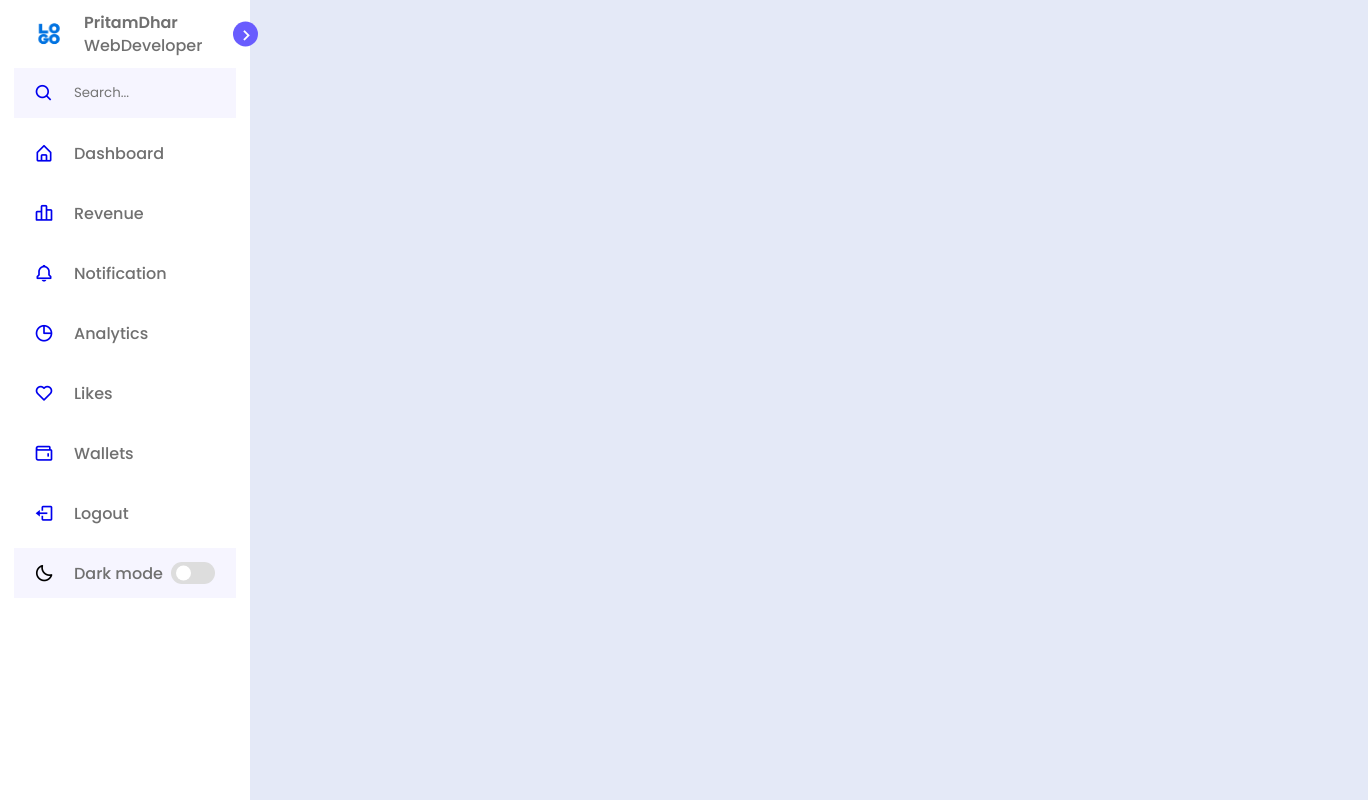
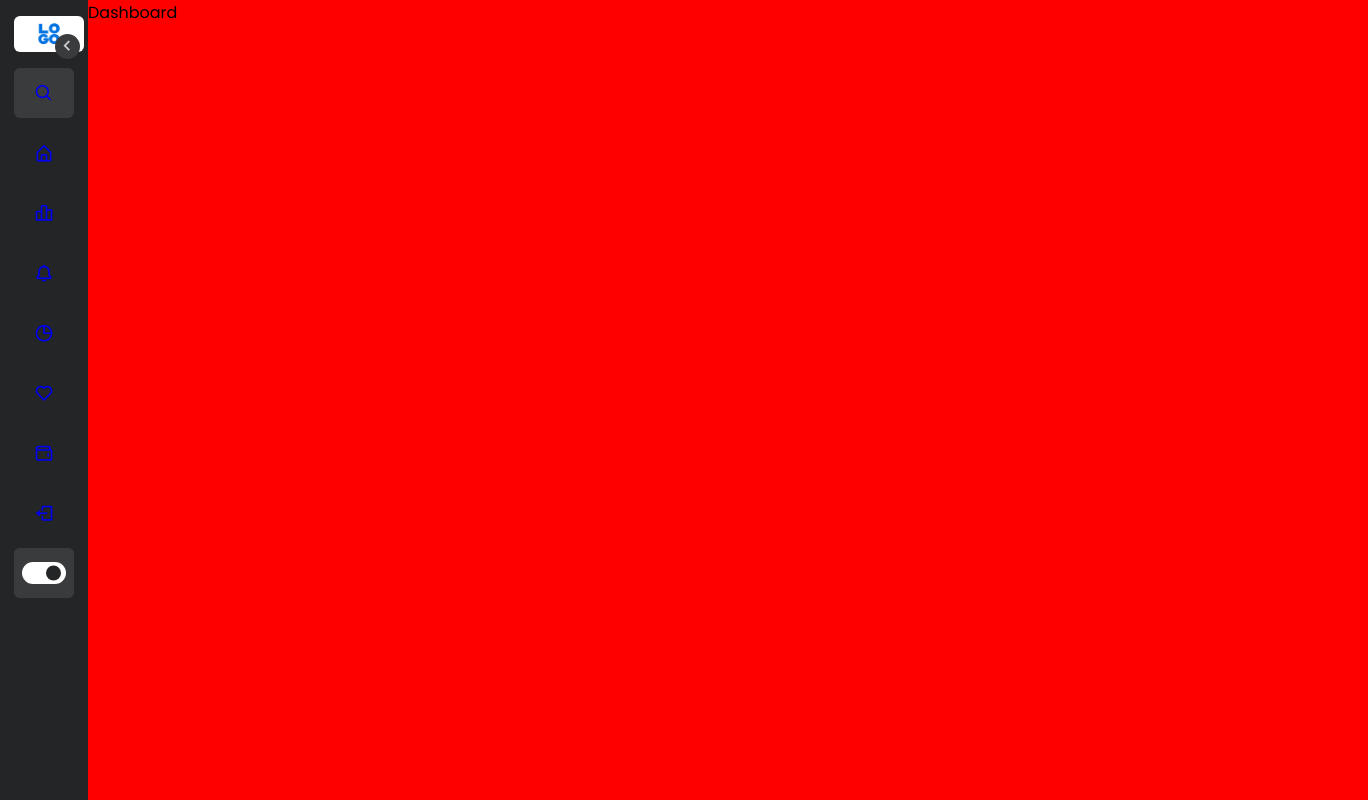
Before and after one commit to pritamdhar6468/sidebar, a plain HTML site: page index.html in a window 1280 px wide. Both pictures are taken after a click on the element 44 px from the left and 573 px from the top of the page. Shown: the whole page, 1368 px wide, since content can reach past the window. Drawn offline with nearby package versions, Linux system fonts and the light colour scheme.

Commit message:
Build interaction by using javascript

```diff
--- a/app.js
+++ b/app.js
@@ -0,0 +1,20 @@
+const body=document.querySelector('body'),
+      sidebar=body.querySelector('.sidebar'),
+      toggle=body.querySelector('.toggle'),
+      searchBtn=body.querySelector('.search-box'),
+      modeSwitch=body.querySelector('.toggle-switch'),
+      modeText=body.querySelector('.mode-text');
+
+      toggle.addEventListener("click",() =>{
+        sidebar.classList.toggle("close");
+      });
+
+      modeSwitch.addEventListener("click",() =>{
+        body.classList.toggle("dark");
+
+        if (body.classList.contains("dark")) {
+          modeText.innerText ="Light mode"
+        }else{
+          modeText.innerText ="Dark mode"
+        }
+      });
--- a/index.html
+++ b/index.html
@@ -14,7 +14,7 @@
     <title>Document</title>
 </head>
 <body>
-    <nav class="sidebar">
+    <nav class="sidebar close">
         <header>
             <div class="image-text">
                 <span class="image">
@@ -97,5 +97,11 @@
             </div>
         </div>
     </nav>
+
+
+    <section class="home">
+        <div class="text">Dashboard</div>
+    </section>
+    <script src="app.js"></script>
 </body>
 </html>
--- a/style.css
+++ b/style.css
@@ -27,6 +27,16 @@
 body {
     height: 100vh;
     background: var(--body-color);
+    transition: var(--tran-04);
+}
+
+body.dark{
+    --body-color: #18191A;
+    --sidebar-color: #242526;
+    --primary-color: #3A3B3C;
+    --primary-color-light: #3A3B3C;
+    --toggle-color: #FFF;
+    --text-color: #CCC;
 }
 
 /* sidebar */
@@ -38,6 +48,12 @@ body {
     width: 250px;
     padding: 10px 14px;
     background: var(--sidebar-color);
+    transition: var(--tran-05);
+}
+
+
+.sidebar.close{
+    width: 88px;
 }
 
 
@@ -46,6 +62,13 @@ body {
     font-size: 16px;
     font-weight: 500;
     color: var(--text-color);
+    transition: var(--tran-03);
+    white-space: nowrap;
+    opacity: 1;
+}
+
+.sidebar.close .text{
+    opacity: 0;
 }
 
 .sidebar .image {
@@ -107,7 +130,7 @@ header .image-text .header-text {
     position: absolute;
     top: 50%;
     right: -10%;
-    transform: translateY(-50%);
+    transform: translateY(-50%) rotate(180deg);
     height: 25px;
     width: 25px;
     background: var(--primary-color);
@@ -118,10 +141,21 @@ header .image-text .header-text {
     color: var(--sidebar-color);
     font-size: 22px;
     cursor: pointer;
+    transition: var(--tran-03);
+}
+
+.sidebar.close header .toggle{
+    transform: translateY(-50%);
+}
+
+body.dark .sidebar header .toggle{
+    transform: rotate(180deg);
+    color: var(--text-color);
 }
 
 .sidebar .search-box {
     background: var(--primary-color-light);
+    border-radius: 6px;
 }
 
 .search-box input {
@@ -131,6 +165,7 @@ header .image-text .header-text {
     border: none;
     border-radius: 6px;
     background: var(--primary-color-light);
+
 
 }
 
@@ -155,6 +190,12 @@ header .image-text .header-text {
 
 }
 
+body.dark .sidebar li a:hover .icon,
+body.dark .sidebar li a:hover .text {
+    color: var(--text-color);
+
+}
+
 .sidebar .menu-bar {
     height: calc(100%-50px);
     display: flex;
@@ -163,6 +204,8 @@ header .image-text .header-text {
 }
 
 .menu-bar .mode {
+    position: relative;
+    border-radius: 6px;
     background: var(--primary-color-light);
 }
 
@@ -175,19 +218,33 @@ header .image-text .header-text {
 
 .menu-bar .mode i{
     position: absolute;
+    transition: var(--tran-03) ;
 }
 
 .menu-bar .mode i.sun{
     opacity: 0;
 }
 
+
+body.dark .menu-bar .mode i.sun{
+    opacity: 1;
+}
+
+body.dark .menu-bar .mode i.moon{
+    opacity: 0;
+}
+
 .menu-bar .mode .toggle-switch{
+    position: absolute;
+    right: 0;
     display: flex;
     align-items: center;
     justify-content: center;
     height: 100%;
     min-width: 60px;
     cursor: pointer;
+    border-radius: 6px;
+    background: var(--primary-color-light);
 }
 
 .toggle-switch .switch {
@@ -208,4 +265,17 @@ header .image-text .header-text {
     left: 5px;
     transform: translateY(-50%);
     background: var(--sidebar-color);
+    transition: var(--tran-03);
 }
+
+body.dark .switch::before{
+    left: 24px;
+}
+
+.home{
+    position: relative;
+    left: 88px;
+    height: 100vh;
+    width: calc(100%-88px);
+    background: red;
+}
```
